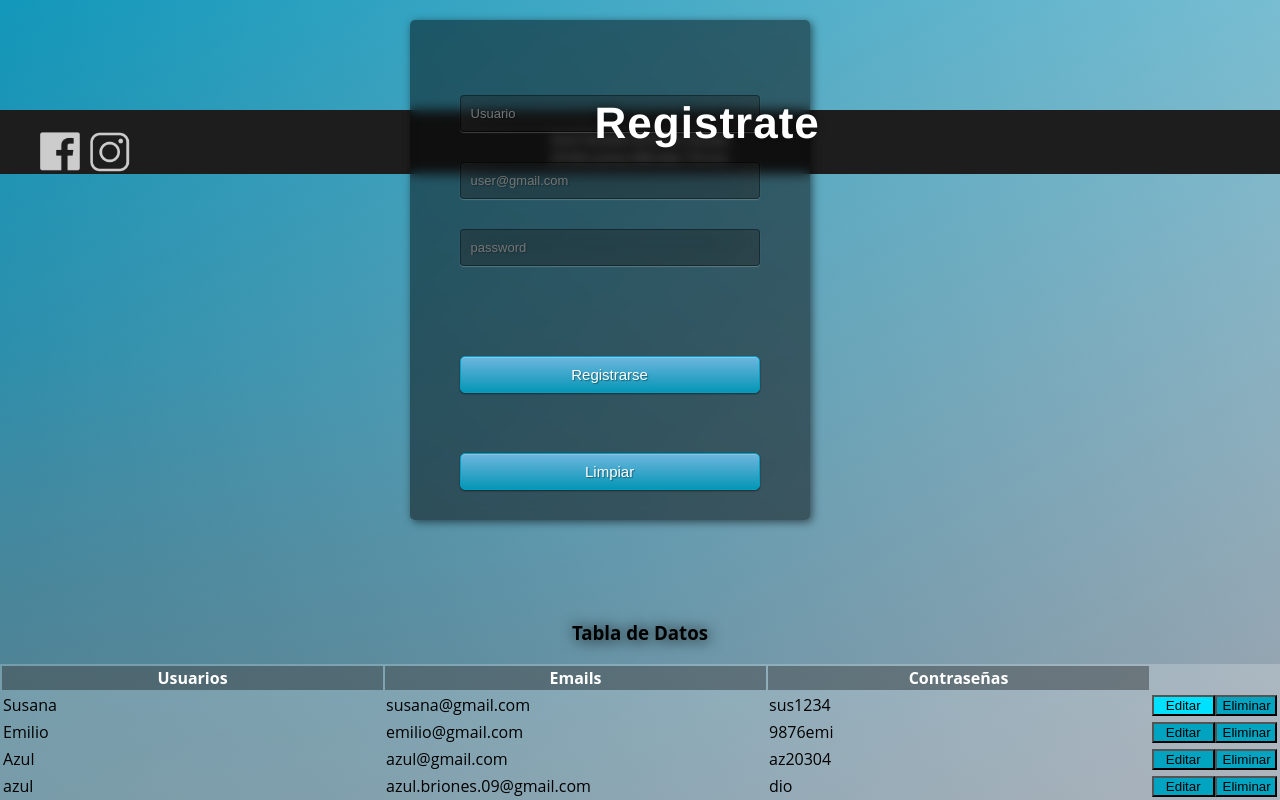
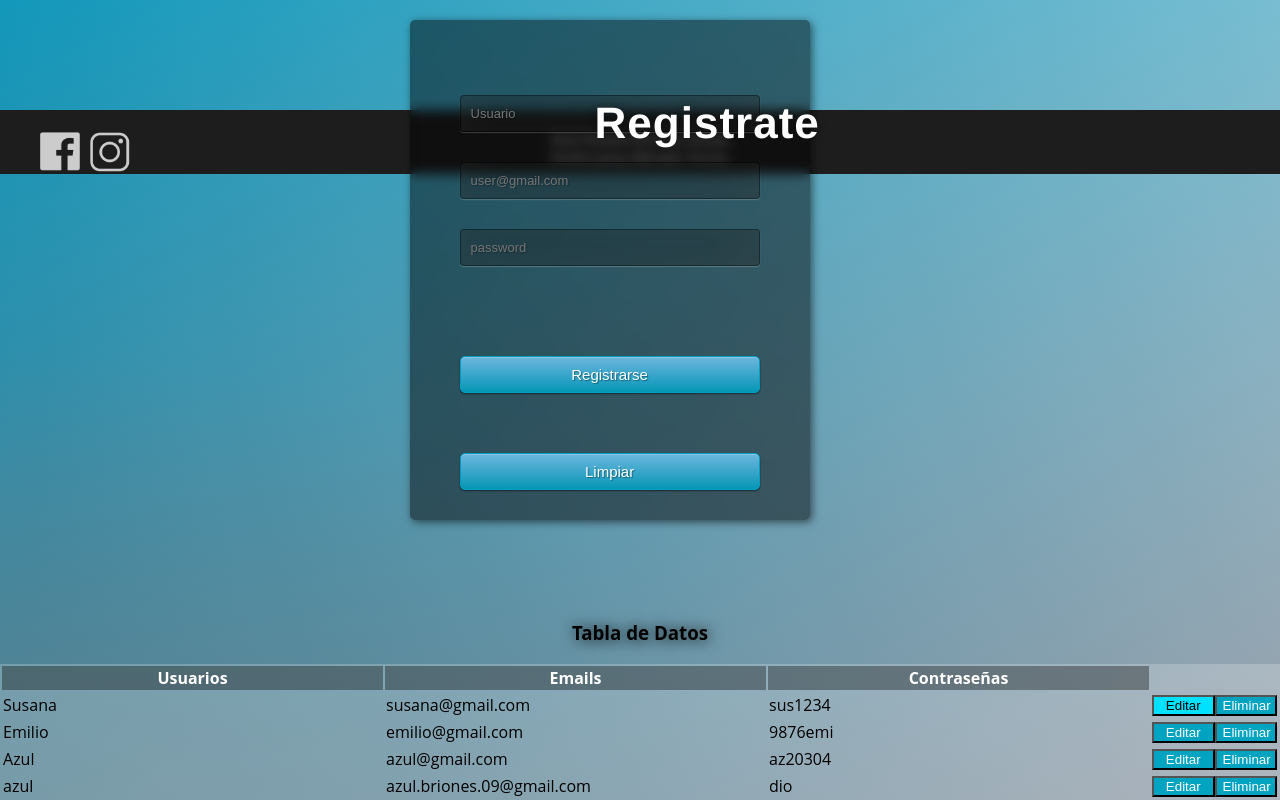
Before and after one commit to 203720/Landing-page, a React (Create React App) app in the folder proyecto-api/: page /Admin in a window 1280 px wide. In both pictures the pointer is over the button 1183 px from the left and 705 px from the top of the page. Built offline with nearby package versions, Linux system fonts and the light colour scheme; data requests are answered from the project's data file.

Commit message:
Colores de texto
Cambie colores de texto de botones

```diff
--- a/proyecto-api/src/css/table.css
+++ b/proyecto-api/src/css/table.css
@@ -22,8 +22,10 @@ th{
 .buttons{
     width: 50%;
     background-color: rgb(0, 163, 192);
+    color: white;
 }
 
 .buttons:hover{
     background-color: rgb(0, 225, 255);
+    color: black;
 }
```
